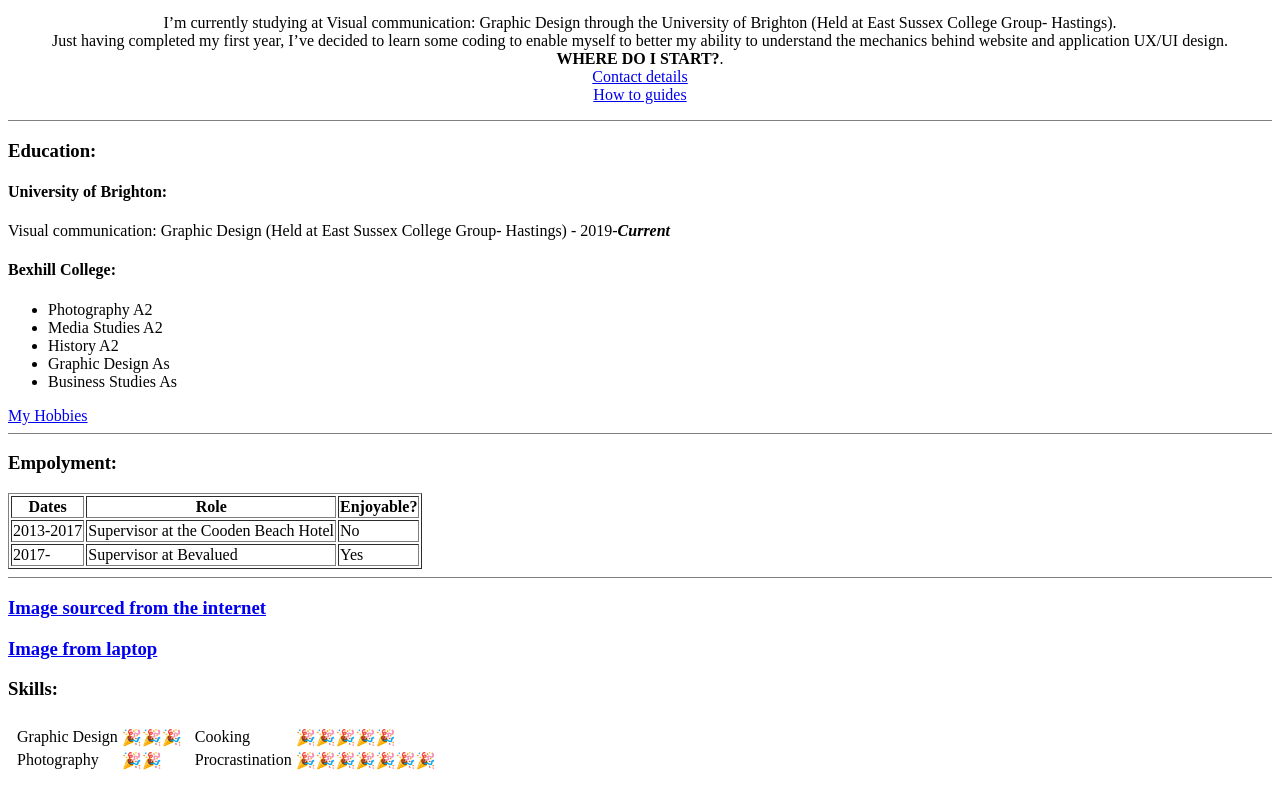
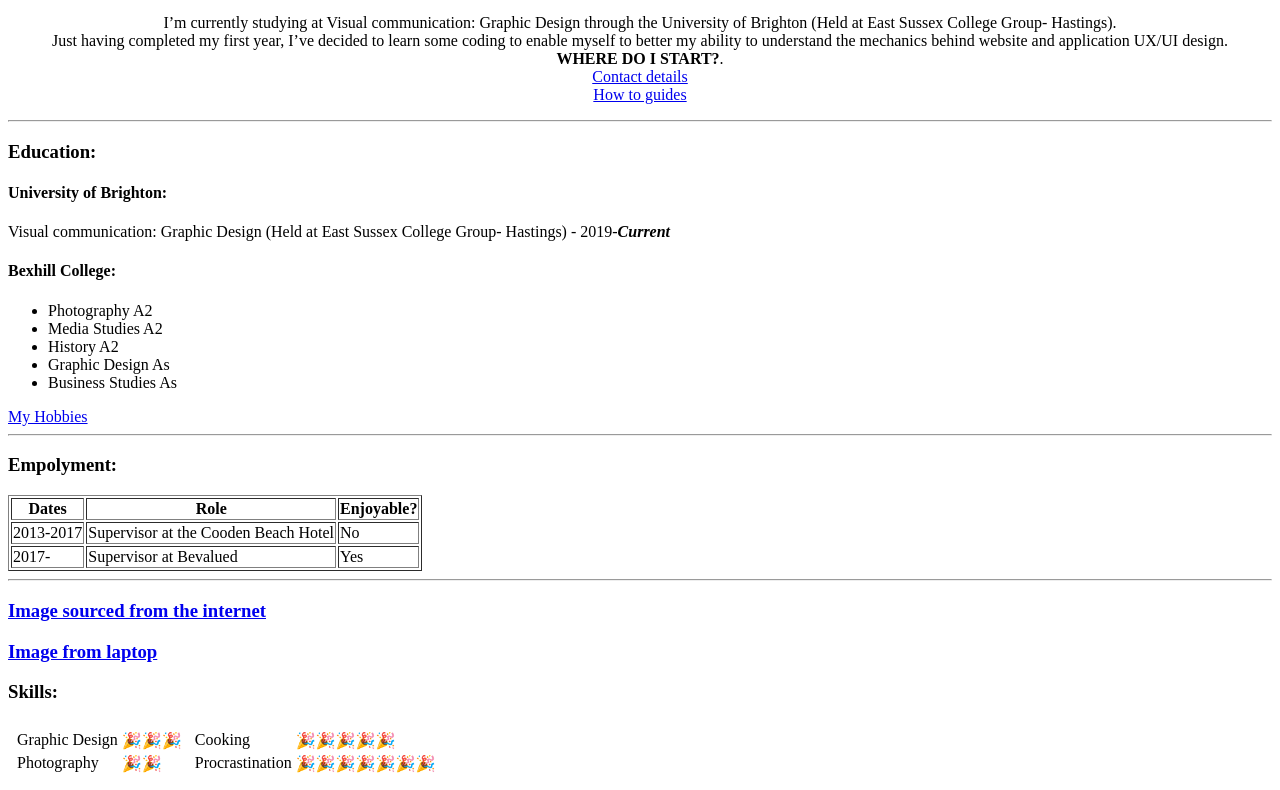
Before and after one commit to Jemelewis/WebDev, a plain HTML site: page index.html in a window 1280 px wide. Shown: the part 100-890 px from the top of the page. Drawn offline with Linux system fonts and the light colour scheme.

Commit message:
Add files via upload

```diff
--- a/index.html
+++ b/index.html
@@ -4,14 +4,7 @@
 <head>
   <meta charset="utf-8">
   <title>Jem's Personal Site</title>
-
-<style>
-
-hr {background-color: None;
-    border-style: none;}
-
-</style>
-
+  <link rel="stylesheet" href="css/styles.css">
 </head>
 
 <body>
@@ -21,7 +14,7 @@ hr {background-color: None;
     <p>I’m currently studying at Visual communication: Graphic Design through the University of Brighton (Held at East Sussex College Group- Hastings).<br /> Just having completed my first year, I’ve decided to learn some coding to enable myself to
       better my ability to understand the mechanics behind website and application UX/UI design.<br> <strong>WHERE DO I START?</strong>.<br> <a href="Contact-Details.html">Contact details</a> <br /> <a href="How-to-guides.html">How to guides</a>
     </p>
-    <hr size="3" noshade>
+    <hr>
   </center>
   <h3>Education:</h3>
   <h4>University of Brighton:</h4>
@@ -35,7 +28,7 @@ hr {background-color: None;
     <li>Business Studies As</li>
   </ul>
   <a href="Hobbies.html">My Hobbies</a>
-  <hr size="3" noshade>
+  <hr>
   <h3>Empolyment:</h3>
   <table border="1">
     <thead>
@@ -58,7 +51,7 @@ hr {background-color: None;
       </tr>
     </tbody>
   </table>
-  <hr size="3" noshade>
+  <hr>
   <a href="Photo-from-internet.html">
     <h3>Image sourced from the internet</h3>
   </a>
```
